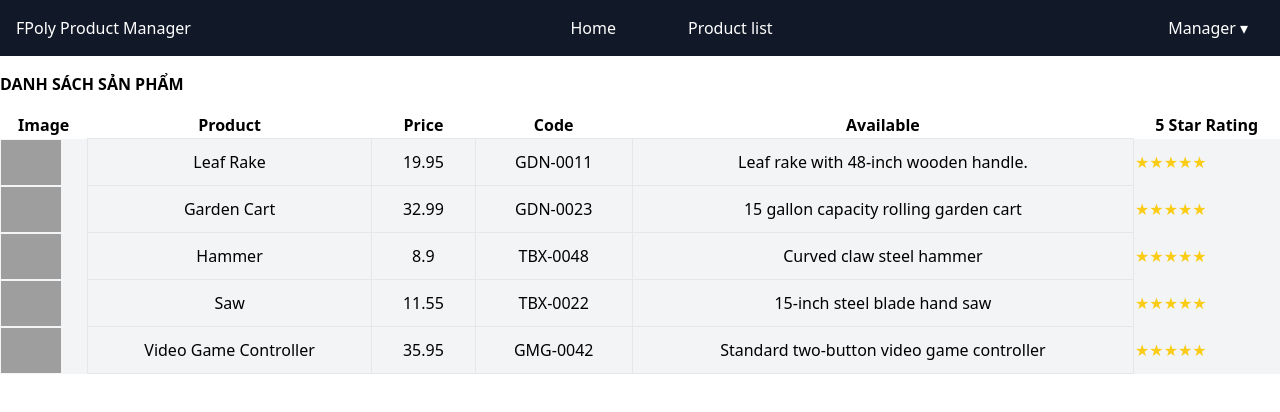
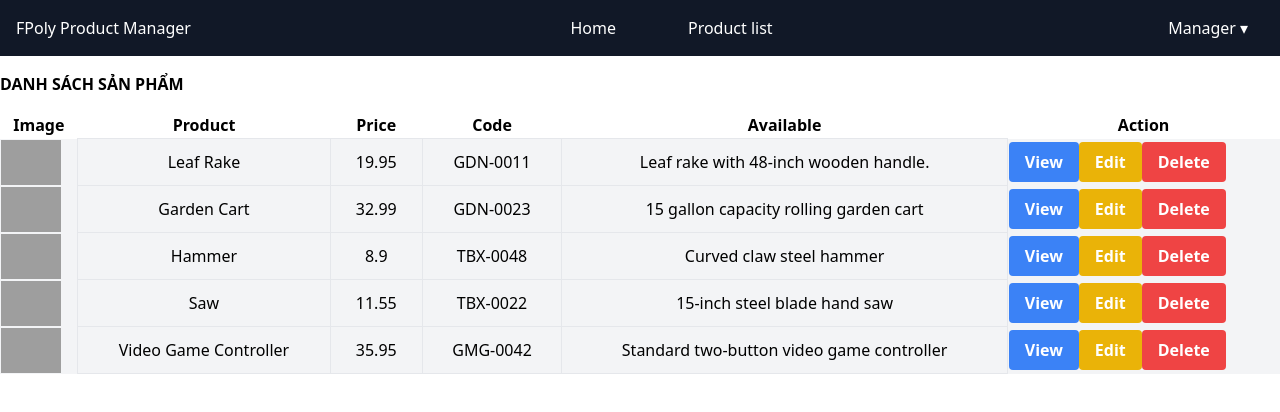
Before and after one commit to Hoa-dvph/projectName, an Angular app: page /admin in a window 1280 px wide. Shown: the top 412 px of the page. Built offline with nearby package versions, Linux system fonts and the light colour scheme; data requests are answered from the project's data file; grey boxes are pictures that could not be loaded.

Commit message:
chưa xóa được

```diff
--- a/src/app/app.component.ts
+++ b/src/app/app.component.ts
@@ -6,12 +6,13 @@ import { Inventor } from './entities/inventor';
 import { IProduct } from './entities/products';
 import { HeaderComponent } from './components/header/header.component';
 import { ProductlistComponent } from './components/productlist/productlist.component';
+import { FormsModule } from '@angular/forms';
 
 
 @Component({
   selector: 'app-root',
   standalone: true,
-  imports: [CommonModule, RouterOutlet, NgFor, HeaderComponent, ProductlistComponent],
+  imports: [CommonModule, RouterOutlet, NgFor, HeaderComponent, ProductlistComponent, FormsModule],
   templateUrl: './app.component.html',
   styleUrl: './app.component.css',
 })
--- a/src/app/layouts/admin-layout/admin-layout.component.ts
+++ b/src/app/layouts/admin-layout/admin-layout.component.ts
@@ -4,9 +4,9 @@ import { ProductListComponent } from '../../pages/admin/products/list/list.compo
 @Component({
   selector: 'app-admin-layout',
   standalone: true,
-  imports: [ProductListComponent],
+  imports: [ProductListComponent], // Corrected import statement
   templateUrl: './admin-layout.component.html',
-  styleUrl: './admin-layout.component.css'
+  styleUrls: ['./admin-layout.component.css']
 })
 export class AdminLayoutComponent {
 
--- a/src/app/pages/admin/products/list/list.component.html
+++ b/src/app/pages/admin/products/list/list.component.html
@@ -1,4 +1,4 @@
-<div class="container mx-auto ">
+<div class="container mx-auto">
     <h2 class="font-bold uppercase mb-4 mt-4">DANH SÁCH SẢN PHẨM</h2>
     <table class="table w-full">
         <thead>
@@ -8,7 +8,8 @@
                 <th>Price</th>
                 <th>Code</th>
                 <th>Available</th>
-                <th>5 Star Rating</th>
+                <!-- <th>5 Star Rating</th> -->
+                <th>Action</th> <!-- Thêm cột Action -->
             </tr>
         </thead>
         <tbody>
@@ -18,7 +19,7 @@
                 <td class="border px-4 py-2 text-center mt-2">{{ product.price }}</td>
                 <td class="border px-4 py-2 text-center mt-2">{{ product.productCode }}</td>
                 <td class="border px-4 py-2 text-center mt-2">{{ product.description }}</td>
-                <td>
+                <!-- <td>
                     <div class="crop" [style.width.px]="product.starRating*90/5" title="rating">
                         <div class="w-90">
                             <span class="text-yellow-400">&#9733;</span>
@@ -28,21 +29,20 @@
                             <span class="text-yellow-400">&#9733;</span>
                         </div>
                     </div>
+                </td> -->
+                <td> <!-- Thêm nút View, Edit và Delete -->
+                    <button class="bg-blue-500 hover:bg-blue-700 text-white font-bold py-2 px-4 rounded">
+                        View
+                    </button>
+                    <button class="bg-yellow-500 hover:bg-yellow-700 text-white font-bold py-2 px-4 rounded">
+                        Edit
+                    </button>
+                    <button class="bg-red-500 hover:bg-red-700 text-white font-bold py-2 px-4 rounded"
+                        (click)="deleteProduct(product)">
+                        Delete
+                    </button>
                 </td>
             </tr>
         </tbody>
     </table>
 </div>
-
-<!-- <div class="card">
-    <div class="card-header">Product Info</div>
-    @for (product of products; track product.productId) {
-    <div>
-        <li>{{ product.productName }}</li>
-
-        <button class="btn btn-danger">Delete</button>
-    </div>
-    } @empty {
-    <li>There are no items.</li>
-    }
-</div> -->
--- a/src/app/pages/admin/products/list/list.component.ts
+++ b/src/app/pages/admin/products/list/list.component.ts
@@ -16,6 +16,7 @@ import { Router } from '@angular/router';
 export class ProductListComponent {
   products: IProduct[] = [];
 
+
   productService = inject(ProductService);
 
   // ngOnInit
@@ -24,7 +25,23 @@ export class ProductListComponent {
       .getAllProduct()
       .subscribe((products) => (this.products = products));
   }
-  // ngDoCheck() {
-  //   console.log(this.products);
-  // }
+  deleteProduct(product: IProduct) {
+    if (confirm('Are you sure you want to delete this product?')) {
+      this.productService.deleteProduct(product.productId).subscribe(
+        () => {
+          // Xóa sản phẩm thành công, cập nhật danh sách sản phẩm
+          this.products = this.products.filter(p => p !== product);
+          alert('Product deleted successfully!');
+        },
+        (error) => {
+          console.error('Error deleting product:', error);
+          alert('An error occurred while deleting the product.');
+        }
+      );
+
+      // ngDoCheck() {
+      //   console.log(this.products);
+      // }
+    }
+  }
 }
--- a/src/app/service/product.service.ts
+++ b/src/app/service/product.service.ts
@@ -1,23 +1,22 @@
-import { Injectable, inject } from '@angular/core';
+import { Injectable } from '@angular/core';
 import { HttpClient } from '@angular/common/http';
+import { Observable } from 'rxjs';
 import { IProduct } from '../entities/products';
-
 
 @Injectable({
   providedIn: 'root',
 })
 export class ProductService {
-  http = inject(HttpClient);
-  apiURL = 'http://localhost:3000/products';
+  private apiURL = 'http://localhost:3000/products';
 
-  constructor() { }
-  // getAllProduct
-  getAllProduct() {
+  constructor(private http: HttpClient) { }
+
+  getAllProduct(): Observable<IProduct[]> {
     return this.http.get<IProduct[]>(this.apiURL);
   }
 
-  // getDetailProduct
-  // createProduct
-  // updateProduct
-  // deleteProduct
+  deleteProduct(productId: number): Observable<void> {
+    const url = `${this.apiURL}/${productId}`;
+    return this.http.delete<void>(url);
+  }
 }
```
